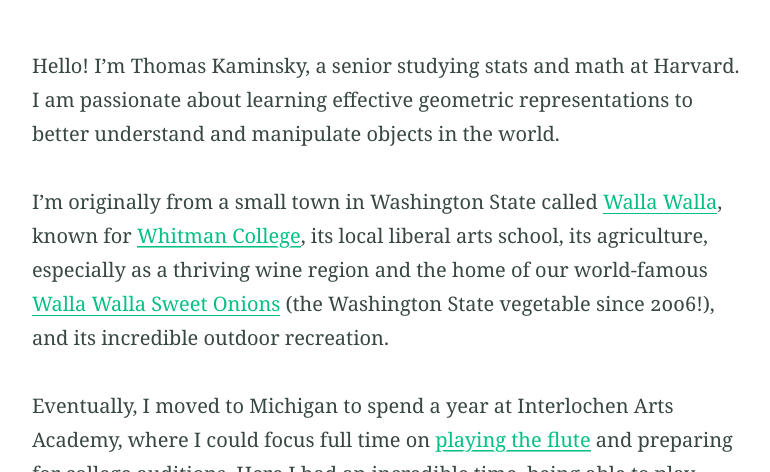
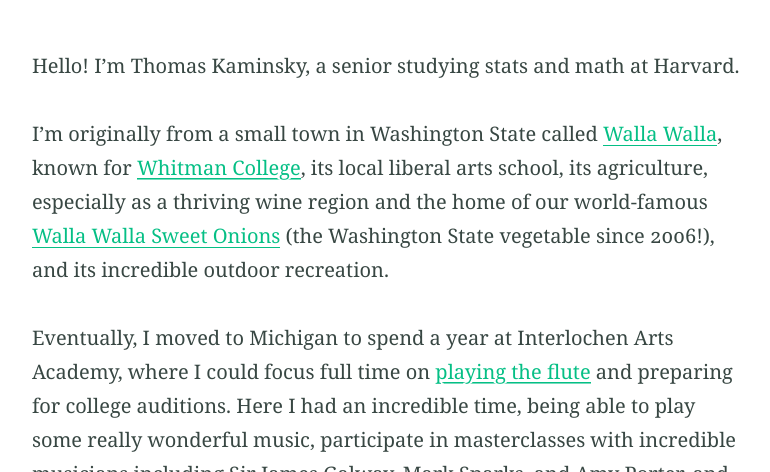
Before and after one commit to tkaminsky/tkaminsky.github.io, a Jekyll site: the page built from index.md, in a window 1280 px wide and 900 px high, cut to the strip 428-900 px from the top of the window. Shown: the whole strip, without its empty margins (251-1021 px from the left). Built offline with Jekyll 4.4.1, drawn with Linux system fonts in a browser that asks for light colours.

Commit message:
updated bio

```diff
--- a/index.md
+++ b/index.md
@@ -8,7 +8,7 @@ feature_image: /cover_im.jpeg
 excerpt: "Hello! I'm Thomas Kaminsky, a senior studying stats and math at Harvard. I am passionate about leaveraging geometric reasoning to better understand and manipulate objects in the world. Thanks for visiting my website!"
 ---
 
-Hello! I'm Thomas Kaminsky, a senior studying stats and math at Harvard. I am passionate about learning effective geometric representations to better understand and manipulate objects in the world.
+Hello! I'm Thomas Kaminsky, a senior studying stats and math at Harvard.
 
 I'm originally from a small town in Washington State called [Walla Walla]("https://en.wikipedia.org/wiki/Walla_Walla,_Washington"), known for [Whitman College]("https://www.whitman.edu/"), its local liberal arts school, its agriculture, especially as a thriving wine region and the home of our world-famous [Walla Walla Sweet Onions]("https://www.sweetonions.org/") (the Washington State vegetable since 2006!), and its incredible outdoor recreation.
 
```
Also changed, not shown: _entries/2016-08-27-example-post-three.md (+1 -2 lines).
